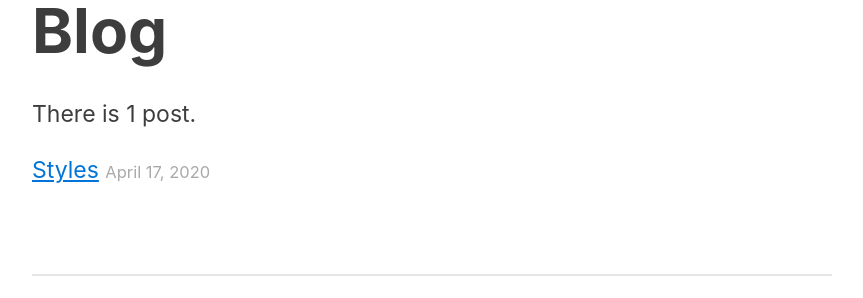
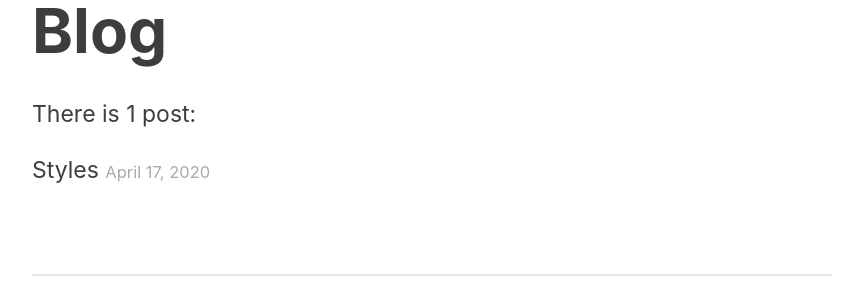
Before and after one commit to ajpwalser/ajpwalser.github.io, a Jekyll site: the page built from blog/index.html, in a window 1280 px wide. Shown: the part 210-508 px from the top of the page, without its empty margins (208-1071 px from the left). Built offline with Jekyll 4.4.1, drawn with Linux system fonts in a browser that asks for light colours; some web fonts are replaced.

Commit message:
Update index.html

```diff
--- a/blog/index.html
+++ b/blog/index.html
@@ -5,8 +5,8 @@ description: Adam's blog
 ---
 
 <h2>Blog</h2>
-<p class="first">There is {{ site.posts.size }} post.</p>
-<ul>
+<p class="first">There is {{ site.posts.size }} post:</p>
+<ul class="headline">
    <li>
       {% for post in site.posts %}
       <article class="summary" itemscope itemtype="https://schema.org/BlogPosting">
```
